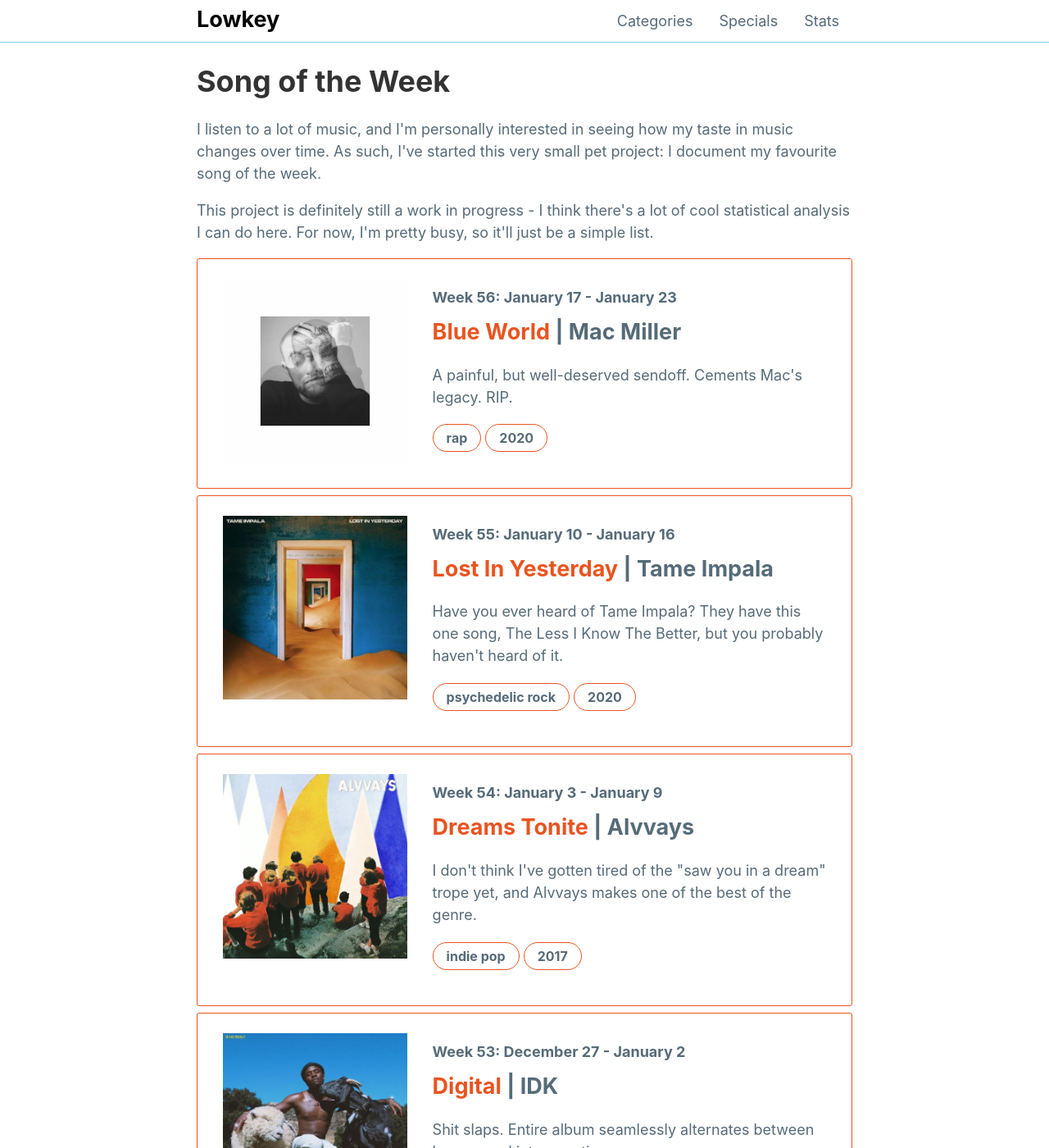
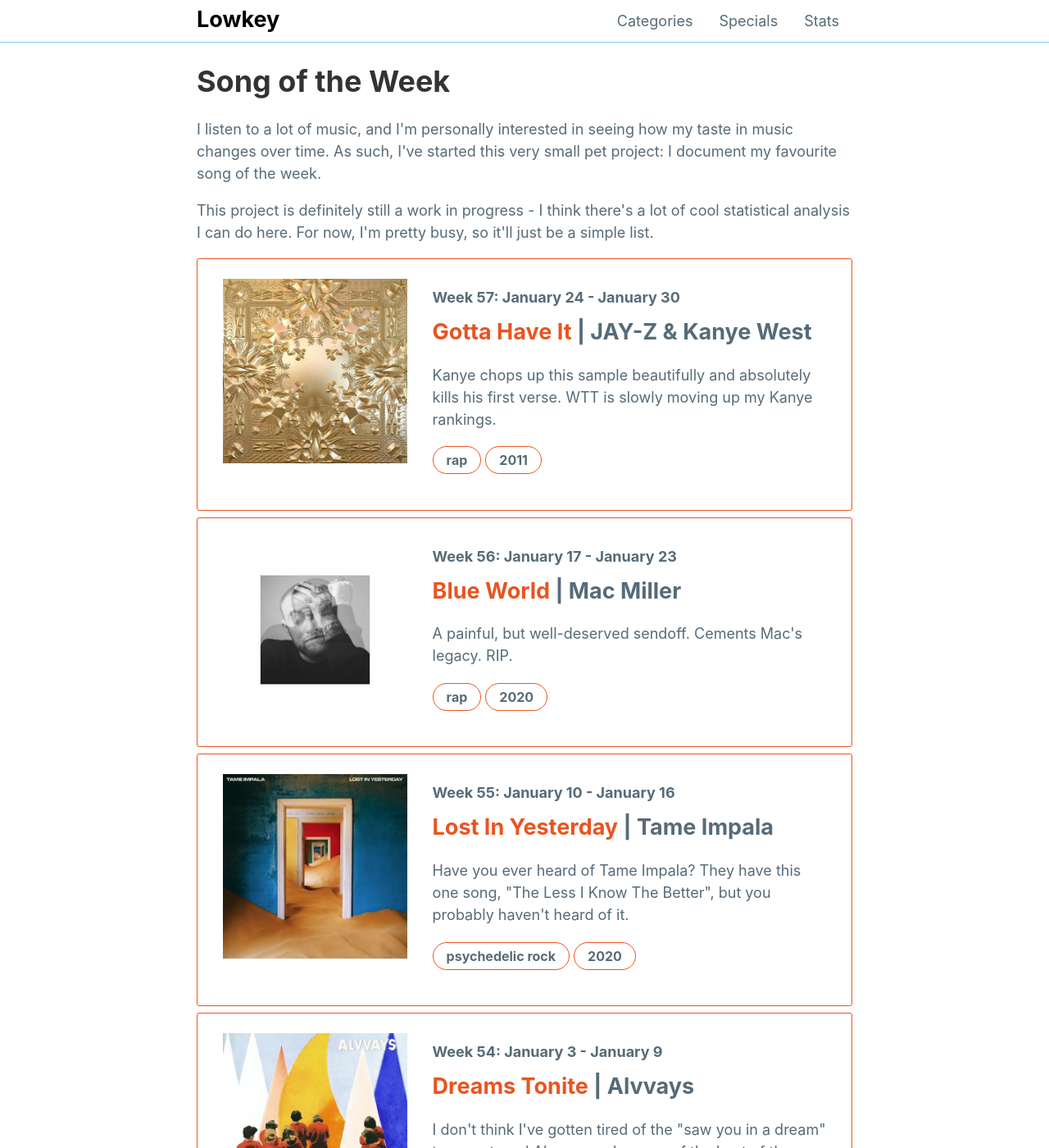
Before and after one commit to mattxwang/lowkey, a Jekyll site: the page built from _stats/song-of-the-week.html, in a window 1280 px wide and 1400 px high. Shown: the whole window at 82% size. Built offline with Jekyll 4.4.1, drawn with Linux system fonts in a browser that asks for light colours; comment, search, counter and statistics services are not loaded.

Commit message:
gotta have itttttt

```diff
--- a/_data/sotw.yml
+++ b/_data/sotw.yml
@@ -547,7 +547,7 @@
   genre: "psychedelic rock"
   year: 2020
   blurb: >
-    Have you ever heard of Tame Impala? They have this one song, The Less I Know The Better, but you probably haven't heard of it.
+    Have you ever heard of Tame Impala? They have this one song, "The Less I Know The Better", but you probably haven't heard of it.
 week56:
   week: "Week 56: January 17 - January 23"
   title: "Blue World"
@@ -558,3 +558,13 @@
   year: 2020
   blurb: >
     A painful, but well-deserved sendoff. Cements Mac's legacy. RIP.
+week57:
+  week: "Week 57: January 24 - January 30"
+  title: "Gotta Have It"
+  artist: "JAY-Z & Kanye West"
+  album: "Watch The Throne"
+  album_art: "wtt.jpg"
+  genre: "rap"
+  year: 2011
+  blurb: >
+    Kanye chops up this sample beautifully and absolutely kills his first verse. WTT is slowly moving up my Kanye rankings.
```
